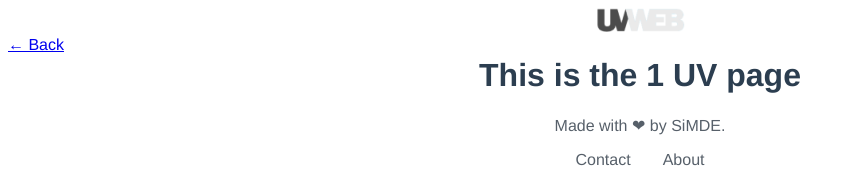
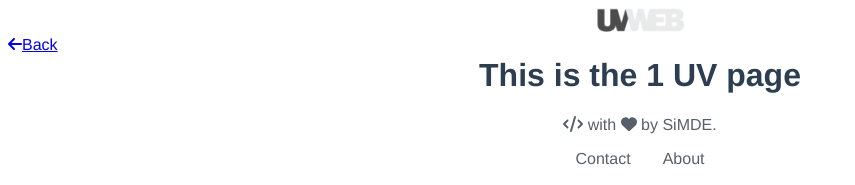
Before and after one commit to SiMDE-Projects/UVweb, a Vue app: page /uv/1 in a window 1280 px wide. Shown: the top 185 px of the page, without its empty margins (0-855 px from the left). Built offline with nearby package versions, Linux system fonts and the light colour scheme.

Commit message:
add font-awesome for vue

```diff
--- a/package.json
+++ b/package.json
@@ -8,6 +8,10 @@
     "lint": "vue-cli-service lint"
   },
   "dependencies": {
+    "@fortawesome/fontawesome-svg-core": "^1.3.0",
+    "@fortawesome/free-regular-svg-icons": "^6.0.0",
+    "@fortawesome/free-solid-svg-icons": "^6.0.0",
+    "@fortawesome/vue-fontawesome": "^3.0.0-5",
     "vue": "^3.2.13",
     "vue-router": "^4.0.3"
   },
--- a/src/components/BackHomeButton.vue
+++ b/src/components/BackHomeButton.vue
@@ -1,5 +1,8 @@
 <template>
-  <router-link to="/about">← Back</router-link>
+  <router-link to="/about">
+    <font-awesome-icon icon="arrow-left" />
+    <span>Back</span>
+  </router-link>
 </template>
 
 <script>
--- a/src/components/TheFooter.vue
+++ b/src/components/TheFooter.vue
@@ -1,6 +1,9 @@
 <template>
   <footer>
-    <div>Made with ❤ by SiMDE.</div>
+    <div>
+      <font-awesome-icon icon="code" /> with
+      <font-awesome-icon icon="heart" /> by SiMDE.
+    </div>
     <div class="links">
       <a href="mailto:simde@assos.utc.fr">Contact</a>
       <router-link to="/about">About</router-link>
--- a/src/main.js
+++ b/src/main.js
@@ -1,5 +1,19 @@
 import { createApp } from "vue";
 import App from "./App.vue";
 import router from "./router";
+import { library } from "@fortawesome/fontawesome-svg-core";
+import {
+  faCode,
+  faHeart,
+  faArrowLeft,
+} from "@fortawesome/free-solid-svg-icons";
+import { FontAwesomeIcon } from "@fortawesome/vue-fontawesome";
 
-createApp(App).use(router).mount("#app");
+library.add(faHeart);
+library.add(faCode);
+library.add(faArrowLeft);
+
+createApp(App)
+  .use(router)
+  .component("font-awesome-icon", FontAwesomeIcon)
+  .mount("#app");
```
Also changed, not shown: 1 other file (tests, documents, lock files or other folders).
